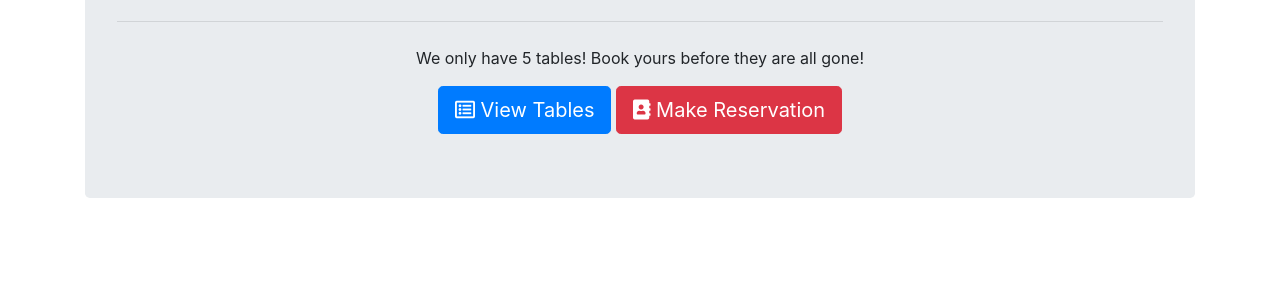
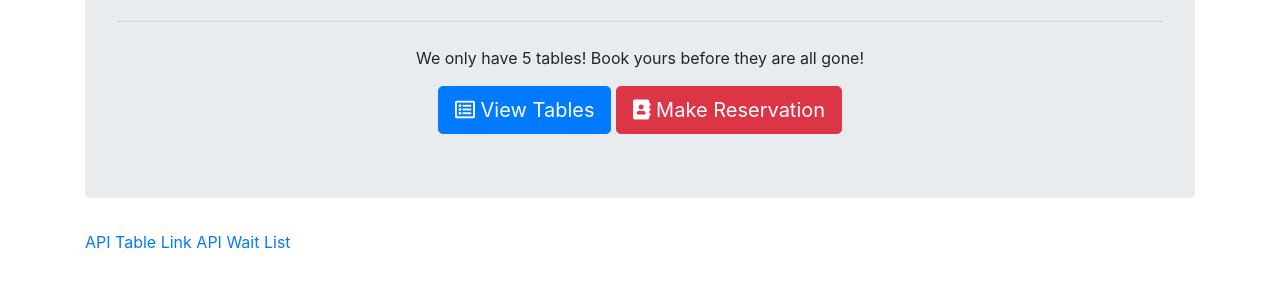
Before and after one commit to whoerman/Hot-restaurant, a website: page index.html in a window 1280 px wide. Shown: the part 134-420 px from the top of the page. Drawn offline with nearby package versions, Linux system fonts and the light colour scheme.

Commit message:
added API bottom links

```diff
--- a/index.html
+++ b/index.html
@@ -20,6 +20,11 @@
       </div>
       </div>
 
+    <div class="container">
+        <a id="tableRequests mr-3" href="/api/tableRequests">API Table Link</a>
+        <a id="waitlist" href="/api/waitlist">API Wait List</a>
+    </div>
+
 <script src="https://code.jquery.com/jquery.js"></script>
 <script src="https://stackpath.bootstrapcdn.com/bootstrap/4.4.1/js/bootstrap.min.js" integrity="sha384-wfSDF2E50Y2D1uUdj0O3uMBJnjuUD4Ih7YwaYd1iqfktj0Uod8GCExl3Og8ifwB6" crossorigin="anonymous"></script>
 <script src="https://cdn.jsdelivr.net/npm/popper.js@1.16.0/dist/umd/popper.min.js" integrity="sha384-Q6E9RHvbIyZFJoft+2mJbHaEWldlvI9IOYy5n3zV9zzTtmI3UksdQRVvoxMfooAo" crossorigin="anonymous"></script>
```
Also changed, not shown: reservations.html (+5 -0 lines), tables.html (+5 -0 lines).
